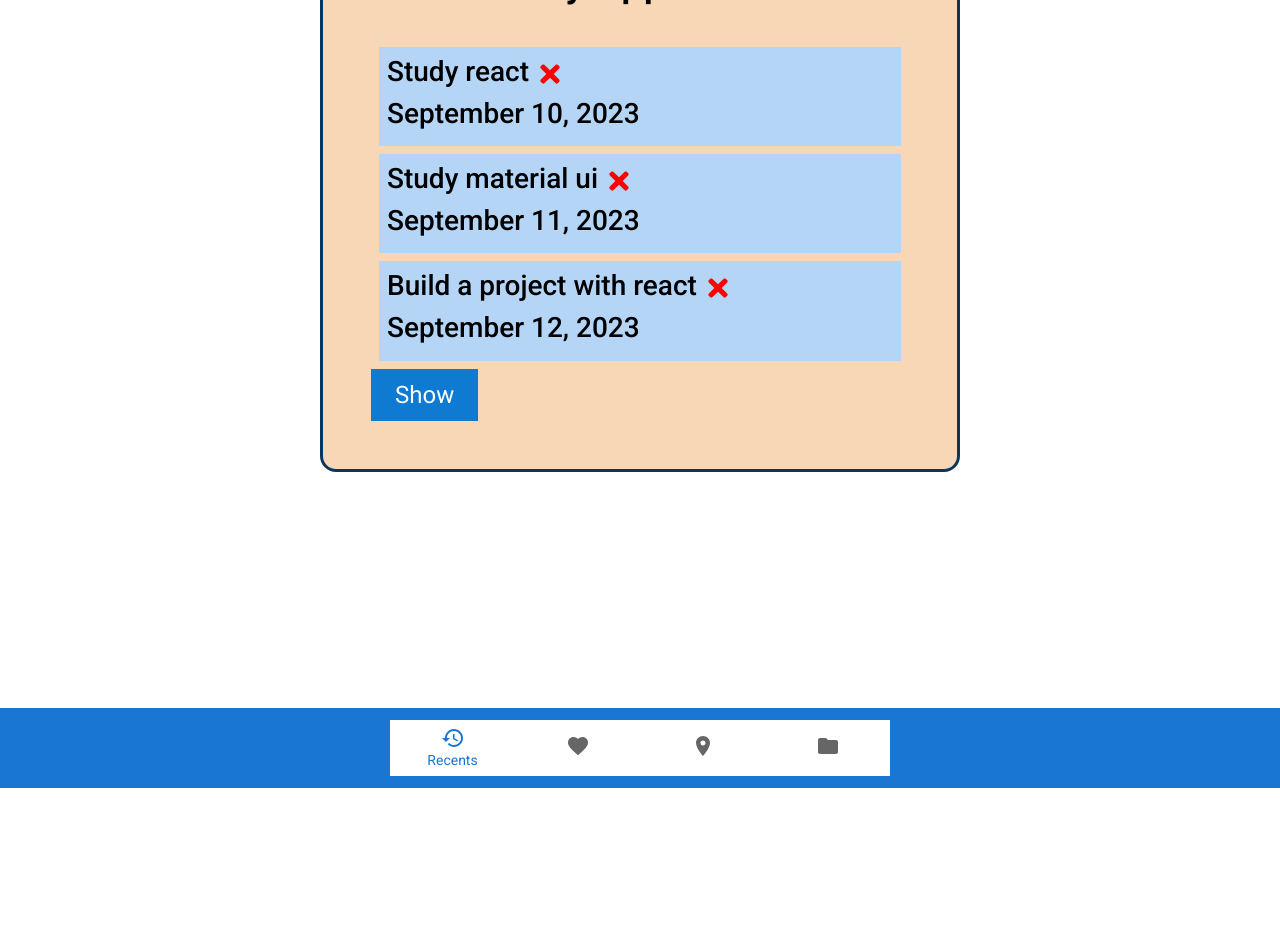
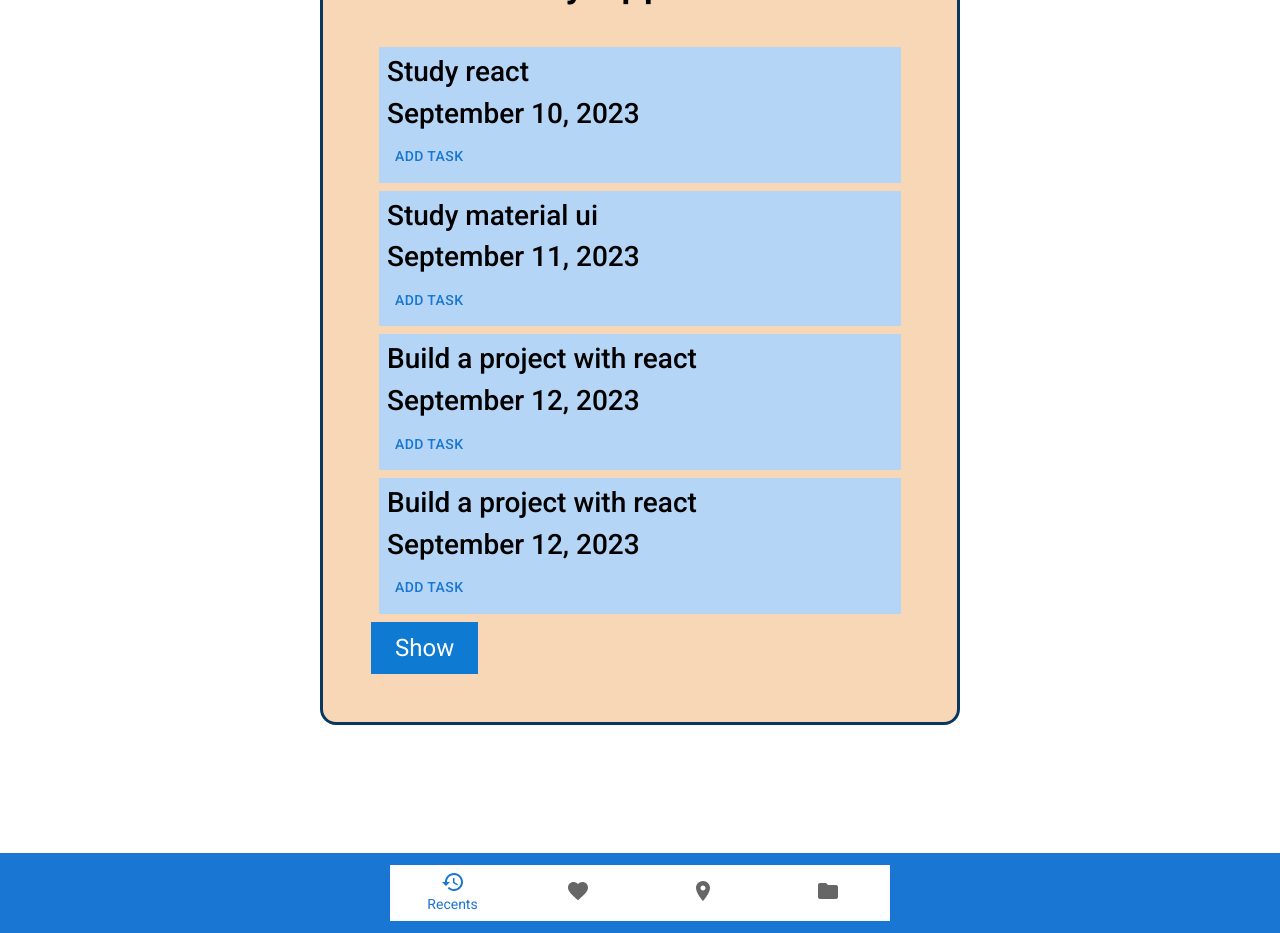
Before and after one commit to rodprogramdev/react-productivity-appv1.0.0, a React (Create React App) app: page / in a window 1280 px wide. Shown: the part 140-1073 px from the top of the page. Before the commit the page ends 928 px from the top, so only its background shows below. Built offline with nearby package versions, Linux system fonts and the light colour scheme.

Commit message:
Add modal and test bottomNavigation relative position

```diff
--- a/src/App.js
+++ b/src/App.js
@@ -17,18 +17,28 @@ function App() {
       idRef: 1,
       taskText: 'Study react',
       day: 'September 10, 2023',
+      motivation: '“All our dreams can come true, if we have the courage to pursue them.” —Walt Disney',
       reminder: false
     },
     {
       idRef: 2,
       taskText: 'Study material ui',
       day: 'September 11, 2023',
+      motivation: '“If people are doubting how far you can go, go so far that you can’t hear them anymore.” —Michele Ruiz',
       reminder: true
     },
     {
       idRef: 3,
       taskText: 'Build a project with react',
       day: 'September 12, 2023',
+      motivation: '“The same boiling water that softens the potato hardens the egg. It’s what you’re made of. Not the circumstances.” —Unknown',
+      reminder: true
+    },
+    {
+      idRef: 4,
+      taskText: 'Build a project with react',
+      day: 'September 12, 2023',
+      motivation: 'https://zenquotes.io/api/quotes',
       reminder: true
     }
   ]);
@@ -49,7 +59,9 @@ function App() {
 
   // public
   return (
+
     <>
+
       <AppBar />
 
       <header id="header">
@@ -64,11 +76,14 @@ function App() {
           </div>
 
         </Router>
+        <div className="bottomNav">
+      <BottomNavigation />
+
+
+      </div>
       </header>
 
-      <div className="bottomNav">
-      <BottomNavigation />
-      </div>
+
 
     </>
 
--- /dev/null
+++ b/src/components/Modal.js
@@ -0,0 +1,44 @@
+import * as React from 'react';
+import Box from '@mui/material/Box';
+import Button from '@mui/material/Button';
+import Typography from '@mui/material/Typography';
+import Modal from '@mui/material/Modal';
+import {FaTimes} from 'react-icons/fa';
+const style = {
+  position: 'absolute',
+  top: '50%',
+  left: '50%',
+  transform: 'translate(-50%, -50%)',
+  width: 400,
+  bgcolor: 'background.paper',
+  border: '2px solid #000',
+  boxShadow: 24,
+  p: 4,
+};
+
+export default function BasicModal({task,onDeleteTask}) {
+  const [open, setOpen] = React.useState(false);
+  const handleOpen = () => setOpen(true);
+  const handleClose = () => setOpen(false);
+
+  return (
+    <div>
+      <Button onClick={handleOpen}>Add Task</Button>
+      <Modal
+        open={open}
+        onClose={handleClose}
+        aria-labelledby="modal-modal-title"
+        aria-describedby="modal-modal-description"
+      >
+        <Box sx={style}>
+          <Typography id="modal-modal-title" variant="h6" component="h2">
+            Delete Task <FaTimes style={{color:'red', cursor:'pointer'}} onClick={()=>onDeleteTask(task.idRef)}/>
+          </Typography>
+          <Typography id="modal-modal-description" sx={{ mt: 2 }}>
+             {task.motivation}
+          </Typography>
+        </Box>
+      </Modal>
+    </div>
+  );
+}
--- a/src/components/Task.js
+++ b/src/components/Task.js
@@ -1,11 +1,13 @@
 import React from 'react';
 import {FaTimes} from 'react-icons/fa';
+import Modal from './Modal';
 
 const Task = ({task,onDeleteTask}) => {
   return (
     <div className="task">
-        <h3>{task.taskText} <FaTimes style={{color:'red', cursor:'pointer'}} onClick={()=>onDeleteTask(task.idRef)}/></h3>
+        <h3>{task.taskText} </h3>
         <h3>{task.day}</h3>
+        <Modal task={task} onDeleteTask={onDeleteTask}/>
     </div>
   )
 }
--- a/src/index.css
+++ b/src/index.css
@@ -59,4 +59,7 @@ body{
     display: flex;
     align-items:center;
     justify-content: center;
+    position: relative;
+    top: 10%;
+    width: 100%;
 }
```
